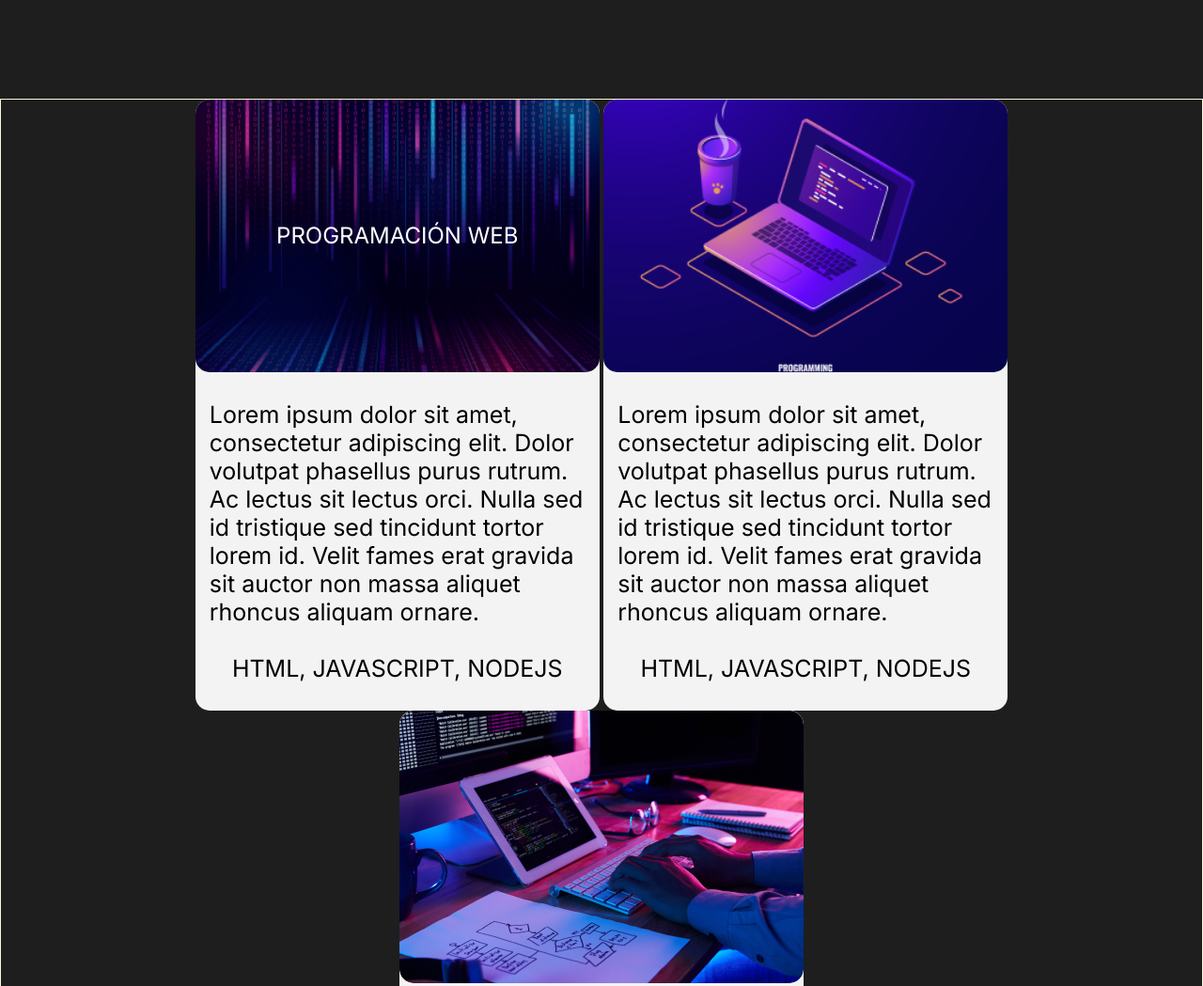
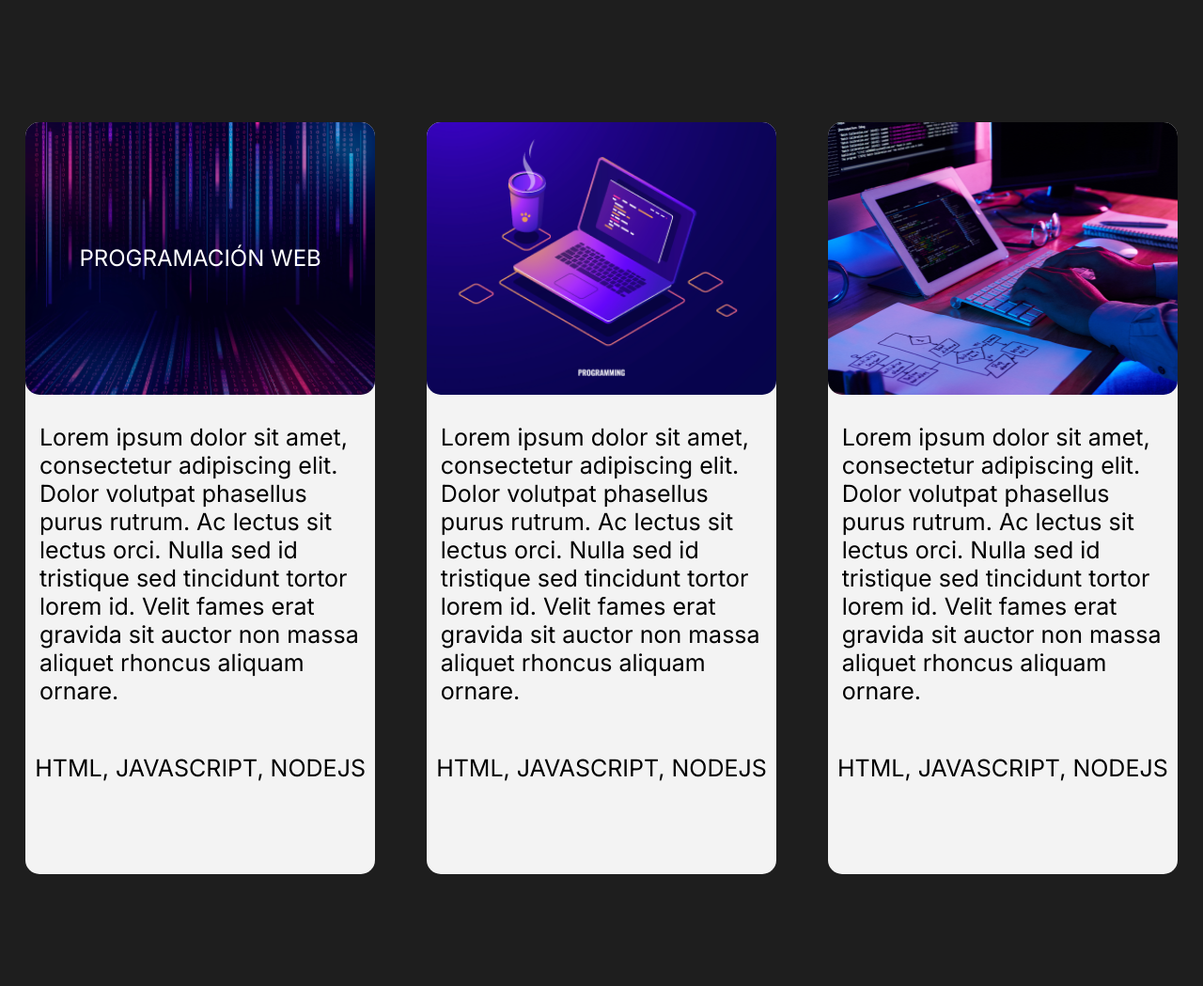
Before and after one commit to PabloMartinClemente/prueba-html-css, a plain HTML site: page index.html in a window 1280 px wide. Shown: the top 1049 px of the page at 94% size. After the commit the page ends 955 px from the top, so only its background shows below. Drawn offline with Linux system fonts and the light colour scheme.

Commit message:
Creado tres media queries 575px 811px 1200px

```diff
--- a/css/styles.css
+++ b/css/styles.css
@@ -6,32 +6,35 @@ html * {
 
 body{
     background-color: #1E1E1E;
-    text-align: center;
     font-family: 'Inter', sans-serif;
     width: 100vw;
+    text-align: center;
 }
 
 
 .container{
-    max-width: 1400px;
+    max-width: 1500px;
     margin: 0 auto;
-    border: 1px cornsilk solid;
-}
-.card{
-    max-width: 430px;
-    background-color: #F3F3F3;
-    height: 755px;
-    margin: 30px 10px 0 10px;
-    border-radius: 15px;
 }
 
-.container .card:nth-child(1) .card-image{
+.card-container{
+    margin: 30px 10px 0 10px;
+}
+
+.card{
+    height: 755px;
+    background-color: #F3F3F3;
+    border-radius: 15px;
+    margin: 0 auto;
+}
+
+.container .card-container:nth-child(1) .card-image{
     background-image: url('/images/Bg.png');
 }
-.container .card:nth-child(2) .card-image{
+.container .card-container:nth-child(2) .card-image{
     background-image: url('/images/Bg-2.png');
 }
-.container .card:nth-child(3) .card-image{
+.container .card-container:nth-child(3) .card-image{
     background-image: url('/images/Bg-3.png');
 }
 
@@ -52,7 +55,6 @@ body{
 }
 
 .card-body{
-    height: 330px;
     font-size: 25px;
     font-weight: 400;
     text-align: start;
@@ -62,27 +64,58 @@ body{
 
 .card-footer{
     font-size: 20px;
+    margin-top: 30px;
     text-transform: uppercase;
-    margin-top: 30px;
 }
+
+
+@media screen and (min-width: 575px) {
+
+    .card{
+        height: 650px;
+        width: 100%;
+    }
+
+    .card-footer{
+        margin-top: 50px;
+        font-size: 25px;
+    }
+}
+
 
 @media screen and (min-width: 811px) {
     .container{
         margin-top: 105px;
     }
 
+    .card-container{
+        display: inline-block;
+        width: 45%;
+        margin: 0;
+        padding: 25px;
+    }
+
     .card{
+        height: 800px;
+    }
+
+    .card-footer{
+        font-size: 25px;
+    }
+}
+
+
+
+@media screen and (min-width: 1200px) {
+
+    .card-container{
         display: inline-block;
-        height: 650px;
+        width: 33%;
         margin: 0;
     }
 
     .card-body{
         height: 240px;
+        margin: 30px 15px 30% 15px;
     }
-
-    .card-footer{
-        font-size: 25px;
-    }
-
 }
--- a/index.html
+++ b/index.html
@@ -17,6 +17,7 @@
     <main>
         <div class="container">
 
+            <div class="card-container">
                 <div class="card">
                     <div class="card-image">
                         <p>Programación web</p>
@@ -28,22 +29,11 @@
                         <p>html, javascript, nodejs</p>
                     </div>
                 </div>
+            </div>
 
+            <div class="card-container">
                 <div class="card">
                     <div class="card-image">
-
-                </div>
-                <div class="card-body">
-                    <p>Lorem ipsum dolor sit amet, consectetur adipiscing elit. Dolor volutpat phasellus purus rutrum. Ac lectus sit lectus orci. Nulla sed id tristique sed tincidunt tortor lorem id. Velit fames erat gravida sit auctor non massa aliquet rhoncus aliquam ornare.</p>
-                </div>
-                <div class="card-footer">
-                    <p>html, javascript, nodejs</p>
-                </div>
-            </div>
-
-            <div class="card">
-                <div class="card-image">
-
                     </div>
                     <div class="card-body">
                         <p>Lorem ipsum dolor sit amet, consectetur adipiscing elit. Dolor volutpat phasellus purus rutrum. Ac lectus sit lectus orci. Nulla sed id tristique sed tincidunt tortor lorem id. Velit fames erat gravida sit auctor non massa aliquet rhoncus aliquam ornare.</p>
@@ -53,6 +43,20 @@
                     </div>
                 </div>
             </div>
+
+            <div class="card-container">
+                <div class="card">
+                    <div class="card-image">
+                    </div>
+                    <div class="card-body">
+                        <p>Lorem ipsum dolor sit amet, consectetur adipiscing elit. Dolor volutpat phasellus purus rutrum. Ac lectus sit lectus orci. Nulla sed id tristique sed tincidunt tortor lorem id. Velit fames erat gravida sit auctor non massa aliquet rhoncus aliquam ornare.</p>
+                    </div>
+                    <div class="card-footer">
+                        <p>html, javascript, nodejs</p>
+                    </div>
+                </div>
+            </div>
+        </div>
     </main>
 
 </body>
```
Lines whose indentation alone changed are shown as unchanged.
